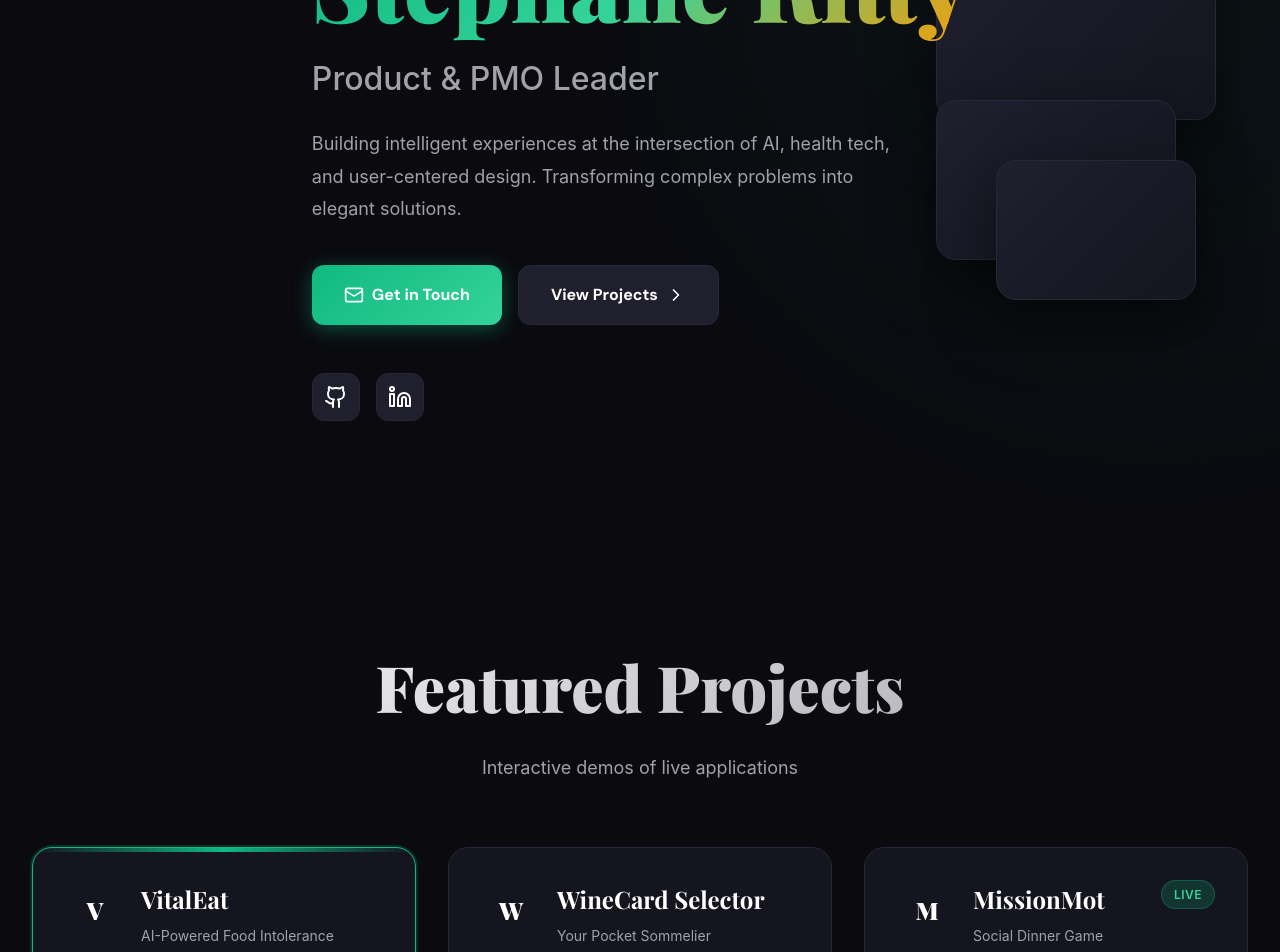
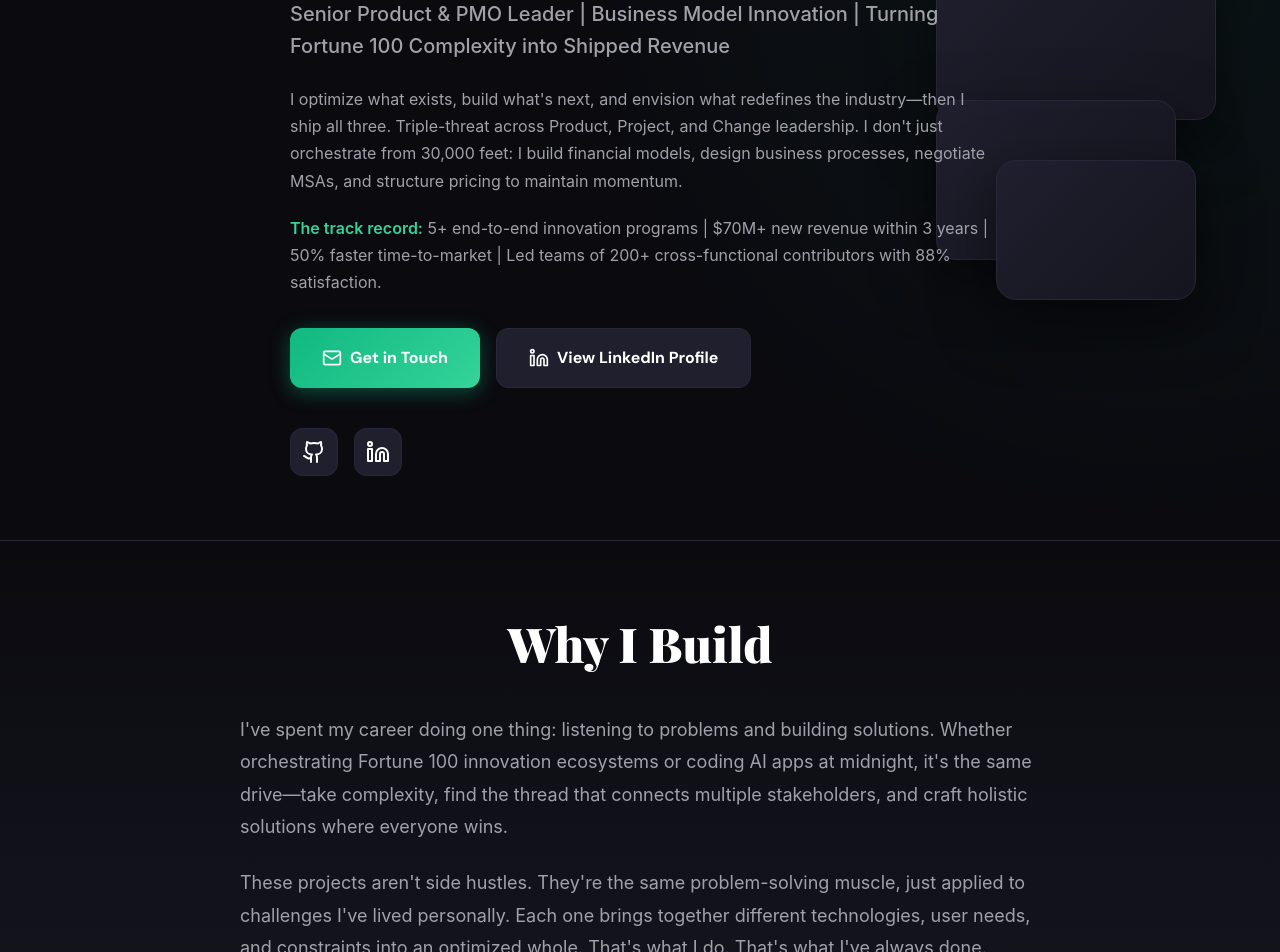
Before and after one commit to stephaneritty-del/portfolio, a React (Vite) app: page / in a window 1280 px wide. Shown: the part 260-1212 px from the top of the page. Built offline with nearby package versions, Linux system fonts and the light colour scheme.

Commit message:
Add files via upload

```diff
--- a/src/App.css
+++ b/src/App.css
@@ -129,27 +129,35 @@ body {
 }
 
 .hero-subtitle {
-  font-size: clamp(1.5rem, 3vw, 2rem);
+  font-size: clamp(1rem, 2.5vw, 1.25rem);
   color: var(--color-text-muted);
   margin-bottom: 1.5rem;
   font-weight: 500;
   animation: fadeInUp 1s ease-out 0.6s both;
+  line-height: 1.6;
+  max-width: 700px;
 }
 
 .hero-description {
-  font-size: 1.125rem;
+  font-size: 1rem;
   color: var(--color-text-muted);
-  margin-bottom: 2.5rem;
-  max-width: 600px;
-  line-height: 1.8;
+  margin-bottom: 1.25rem;
+  max-width: 700px;
+  line-height: 1.7;
   animation: fadeInUp 1s ease-out 0.8s both;
+}
+
+.hero-description strong {
+  color: var(--color-primary-light);
+  font-weight: 600;
 }
 
 .hero-cta {
   display: flex;
   gap: 1rem;
   flex-wrap: wrap;
-  margin-bottom: 3rem;
+  margin-bottom: 2.5rem;
+  margin-top: 2rem;
   animation: fadeInUp 1s ease-out 1s both;
 }
 
@@ -273,6 +281,40 @@ body {
   50% {
     transform: translateY(-20px) rotate(2deg);
   }
+}
+
+/* Why I Build Section */
+.why-section {
+  padding: 4rem 2rem;
+  background: linear-gradient(180deg, var(--color-bg) 0%, var(--color-surface) 100%);
+  border-top: 1px solid var(--color-border);
+  border-bottom: 1px solid var(--color-border);
+}
+
+.why-content {
+  max-width: 800px;
+  margin: 0 auto;
+  text-align: center;
+}
+
+.why-content h2 {
+  font-family: var(--font-display);
+  font-size: clamp(2rem, 4vw, 3rem);
+  font-weight: 900;
+  margin-bottom: 2rem;
+  color: var(--color-text);
+}
+
+.why-content p {
+  font-size: 1.125rem;
+  line-height: 1.8;
+  color: var(--color-text-muted);
+  margin-bottom: 1.5rem;
+  text-align: left;
+}
+
+.why-content p:last-child {
+  margin-bottom: 0;
 }
 
 /* Projects Section */
--- a/src/App.jsx
+++ b/src/App.jsx
@@ -50,7 +50,7 @@ function App() {
         <div className="hero-content">
           <div className="hero-badge">
             <Sparkles size={16} />
-            <span>Available for Collaboration</span>
+            <span>Fortune 100 Innovation Leadership</span>
           </div>
 
           <h1 className="hero-title">
@@ -58,12 +58,18 @@ function App() {
           </h1>
 
           <p className="hero-subtitle">
-            Product & PMO Leader
+            Senior Product & PMO Leader | Business Model Innovation | Turning Fortune 100 Complexity into Shipped Revenue
           </p>
 
           <p className="hero-description">
-            Building intelligent experiences at the intersection of AI, health tech, and user-centered design.
-            Transforming complex problems into elegant solutions.
+            I optimize what exists, build what's next, and envision what redefines the industry—then I ship all three.
+            Triple-threat across Product, Project, and Change leadership. I don't just orchestrate from 30,000 feet:
+            I build financial models, design business processes, negotiate MSAs, and structure pricing to maintain momentum.
+          </p>
+
+          <p className="hero-description">
+            <strong>The track record:</strong> 5+ end-to-end innovation programs | $70M+ new revenue within 3 years |
+            50% faster time-to-market | Led teams of 200+ cross-functional contributors with 88% satisfaction.
           </p>
 
           <div className="hero-cta">
@@ -71,9 +77,9 @@ function App() {
               <Mail size={20} />
               Get in Touch
             </a>
-            <a href="#projects" className="btn btn-secondary">
-              View Projects
-              <ChevronRight size={20} />
+            <a href="https://www.linkedin.com/in/stephaneritty/" target="_blank" rel="noopener noreferrer" className="btn btn-secondary">
+              <Linkedin size={20} />
+              View LinkedIn Profile
             </a>
           </div>
 
@@ -81,7 +87,7 @@ function App() {
             <a href="https://github.com/stephaneritty-del" target="_blank" rel="noopener noreferrer" aria-label="GitHub">
               <Github size={24} />
             </a>
-            <a href="https://linkedin.com/in/stephane-ritty" target="_blank" rel="noopener noreferrer" aria-label="LinkedIn">
+            <a href="https://www.linkedin.com/in/stephaneritty/" target="_blank" rel="noopener noreferrer" aria-label="LinkedIn">
               <Linkedin size={24} />
             </a>
           </div>
@@ -91,6 +97,23 @@ function App() {
           <div className="floating-card card-1"></div>
           <div className="floating-card card-2"></div>
           <div className="floating-card card-3"></div>
+        </div>
+      </section>
+
+      {/* Why I Build Section */}
+      <section className="why-section">
+        <div className="why-content">
+          <h2>Why I Build</h2>
+          <p>
+            I've spent my career doing one thing: listening to problems and building solutions. Whether orchestrating
+            Fortune 100 innovation ecosystems or coding AI apps at midnight, it's the same drive—take complexity,
+            find the thread that connects multiple stakeholders, and craft holistic solutions where everyone wins.
+          </p>
+          <p>
+            These projects aren't side hustles. They're the same problem-solving muscle, just applied to challenges
+            I've lived personally. Each one brings together different technologies, user needs, and constraints into
+            an optimized whole. That's what I do. That's what I've always done.
+          </p>
         </div>
       </section>
 
@@ -173,10 +196,11 @@ function App() {
       {/* Contact Section */}
       <section className="contact-section">
         <div className="contact-content">
-          <h2>Let's Build Something Amazing</h2>
+          <h2>Let's Build Something Transformative</h2>
           <p>
-            Interested in collaboration, discussing product strategy, or exploring innovative solutions?
-            I'd love to hear from you.
+            Need a PMO lead who builds business moats, a product leader who de-risks million-dollar bets,
+            or both in one? Whether you're navigating Fortune 100 complexity or launching bold innovation,
+            let's talk about turning vision into shipped revenue.
           </p>
           <a href="mailto:stephane.ritty@gmail.com" className="contact-email">
             stephane.ritty@gmail.com
```
